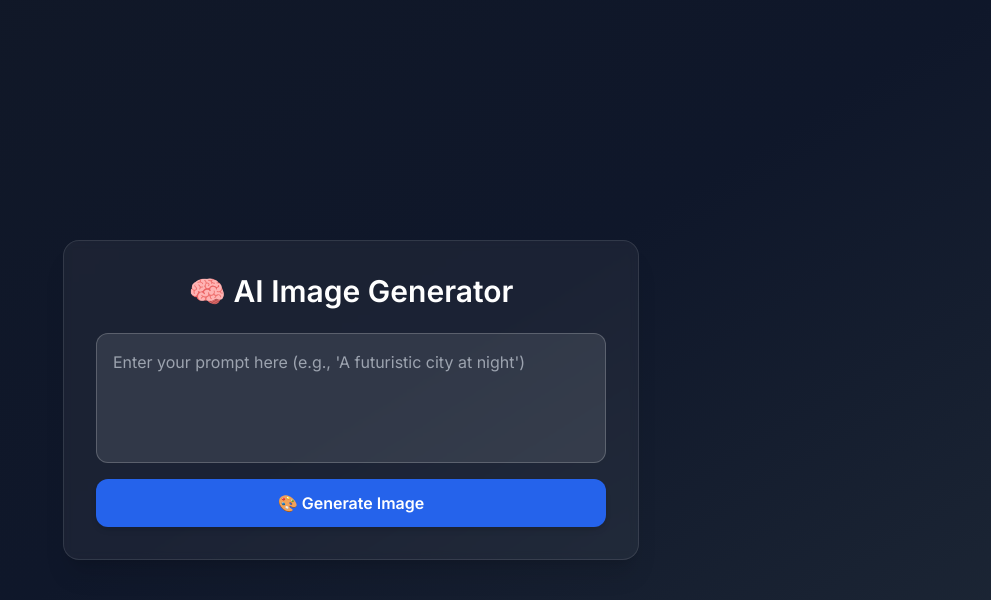
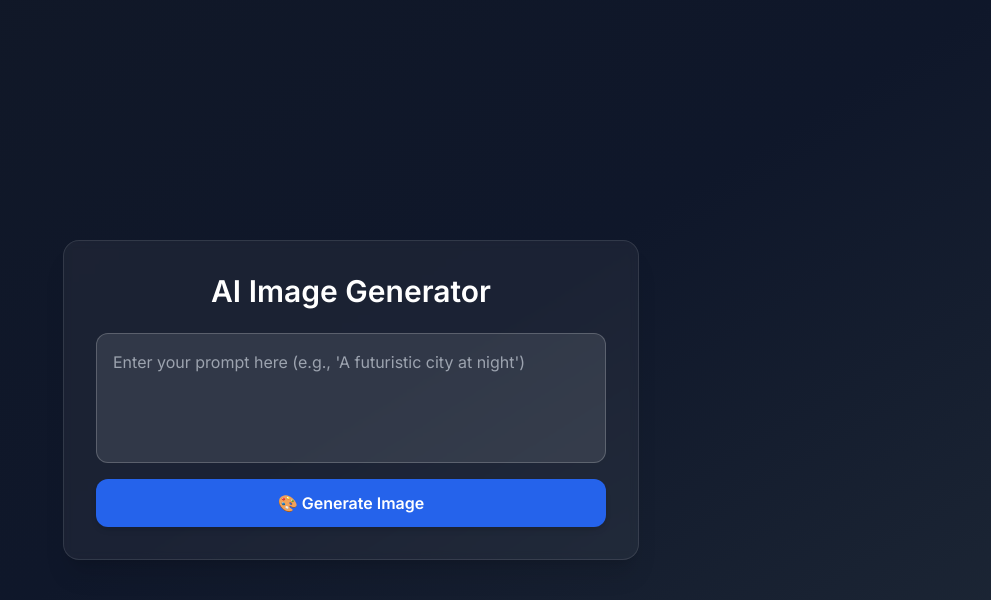
Before and after one commit to priyanshu8493/Stable_Diffusion_Image_generator, a Python web app: template image_gen_project/Templates/index.html in a window 1280 px wide. Shown: the top 600 px of the page, without its empty margins (289-1280 px from the left). Run offline with Jinja, Linux system fonts and the light colour scheme; the template is opened without the code that fills it, so the values that code supplies are empty; some libraries are stand-ins or nearby versions.

Commit message:
UI Change

```diff
--- a/image_gen_project/Templates/index.html
+++ b/image_gen_project/Templates/index.html
@@ -15,7 +15,7 @@
 </head>
 <body class="bg-gradient-to-br from-gray-900 via-slate-900 to-gray-800 min-h-screen flex items-center justify-center px-4">
   <div class="w-full max-w-xl bg-white/5 backdrop-blur-sm border border-white/10 rounded-2xl p-8 shadow-xl text-white">
-    <h1 class="text-3xl font-bold mb-6 text-center">🧠 AI Image Generator</h1>
+    <h1 class="text-3xl font-bold mb-6 text-center"> AI Image Generator</h1>
     <form id="generate-form" class="flex flex-col gap-4">
       <textarea
         name="prompt"
```
